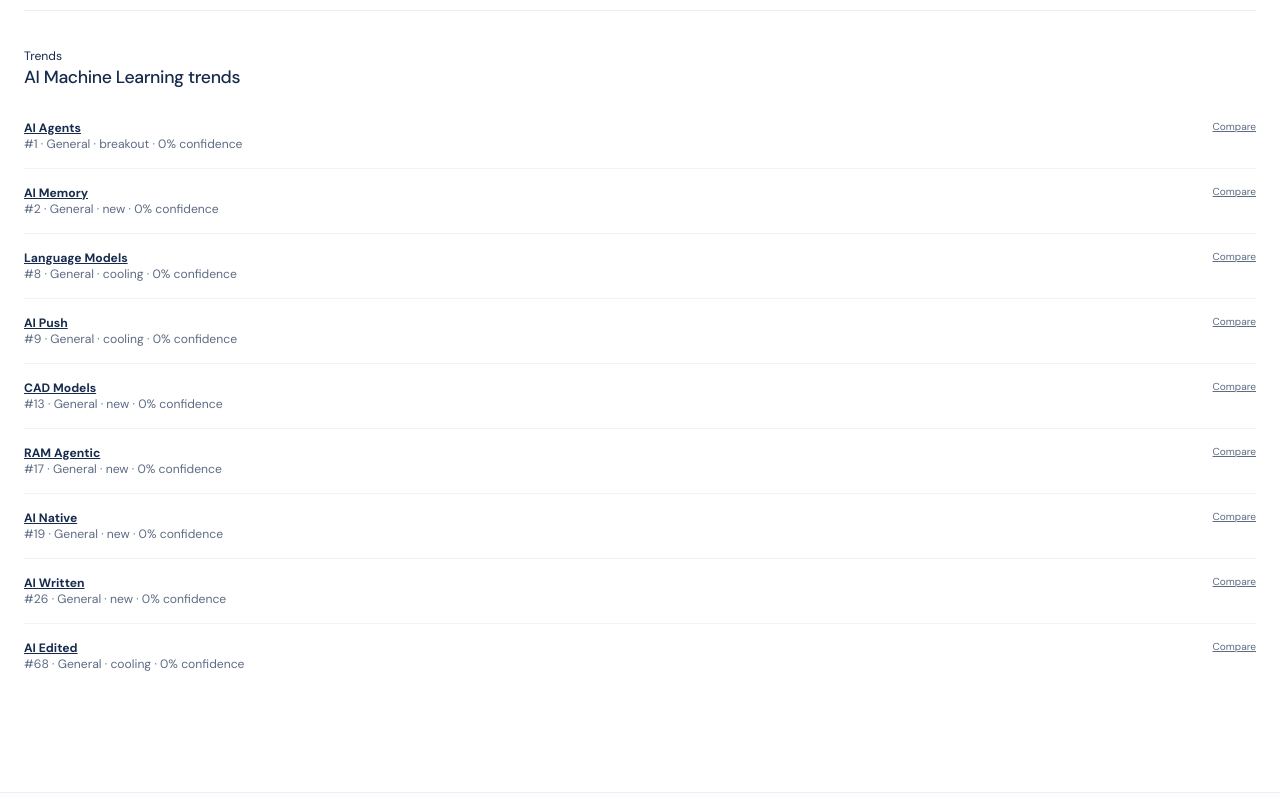
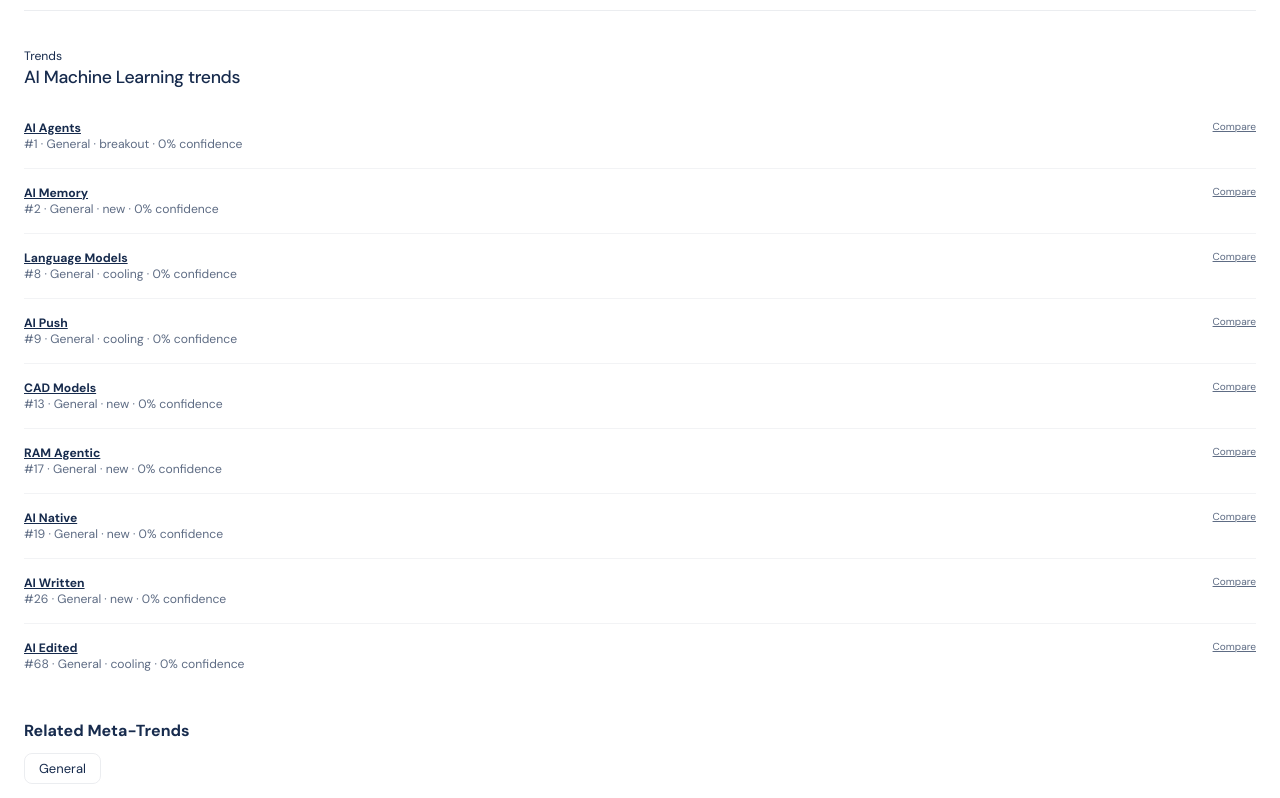
Before and after one commit to jake-warburton/trend-friend, a Next.js app in the folder web/: page /categories/ai-machine-learning in a window 1280 px wide. Shown: the part 316-1114 px from the top of the page. Built offline with nearby package versions, Linux system fonts and the light colour scheme; no server answers; the database is empty.

Commit message:
feat: add internal cross-links between categories, meta-trends, and trends

```diff
--- a/web/app/categories/[slug]/page.tsx
+++ b/web/app/categories/[slug]/page.tsx
@@ -39,6 +39,8 @@ export default async function CategoryPage({ params }: CategoryPageProps) {
   if (group == null) {
     notFound();
   }
+
+  const relatedMetaTrends = [...new Set(group.trends.map((t) => t.metaTrend).filter(Boolean))];
 
   const jsonLd = [
     buildCollectionPageJsonLd({
@@ -113,6 +115,30 @@ export default async function CategoryPage({ params }: CategoryPageProps) {
             </div>
           </section>
         </section>
+
+        {relatedMetaTrends.length > 0 && (
+          <section style={{ marginTop: 32 }}>
+            <h2 style={{ fontSize: 16, marginBottom: 12 }}>Related Meta-Trends</h2>
+            <div style={{ display: "flex", gap: 8, flexWrap: "wrap" }}>
+              {relatedMetaTrends.map((mt) => (
+                <Link
+                  key={mt}
+                  href={`/meta-trends/${slugifyBrowseValue(mt)}`}
+                  style={{
+                    padding: "6px 14px",
+                    border: "1px solid var(--border)",
+                    borderRadius: 8,
+                    fontSize: 13,
+                    textDecoration: "none",
+                    color: "var(--foreground)",
+                  }}
+                >
+                  {mt}
+                </Link>
+              ))}
+            </div>
+          </section>
+        )}
       </main>
     </>
   );
--- a/web/app/trends/[slug]/page.tsx
+++ b/web/app/trends/[slug]/page.tsx
@@ -252,8 +252,8 @@ export default async function TrendDetailPage({ params }: TrendDetailPageProps)
           </Link>
           <p className="eyebrow">Trend detail</p>
           <div className="detail-pill-row">
-            <span className="trend-date-chip">{formatCategory(trend.category)}</span>
-            <span className="trend-date-chip">{trend.metaTrend}</span>
+            <Link className="trend-date-chip" href={`/categories/${slugifyBrowseValue(trend.category)}`}>{formatCategory(trend.category)}</Link>
+            <Link className="trend-date-chip" href={`/meta-trends/${slugifyBrowseValue(trend.metaTrend)}`}>{trend.metaTrend}</Link>
             <span className="trend-date-chip">{formatLabel(trend.stage)}</span>
             <span className="trend-date-chip">{Math.round(trend.confidence * 100)}% confidence</span>
             <span className={trendStatusClassName(trend.status)}>{formatTrendStatus(trend.status)}</span>
```
Also changed, not shown: web/app/meta-trends/[slug]/page.tsx (+26 -0 lines).
